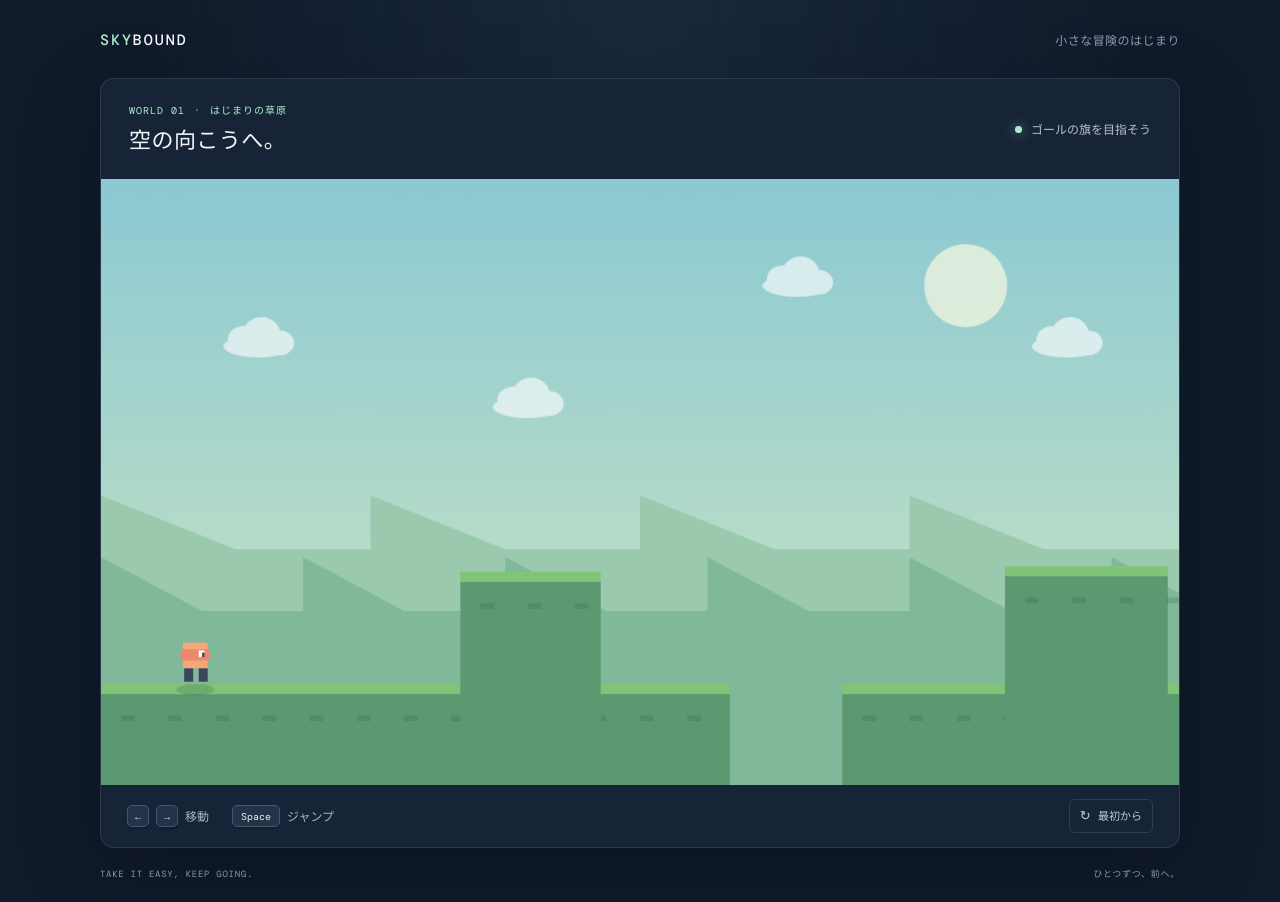
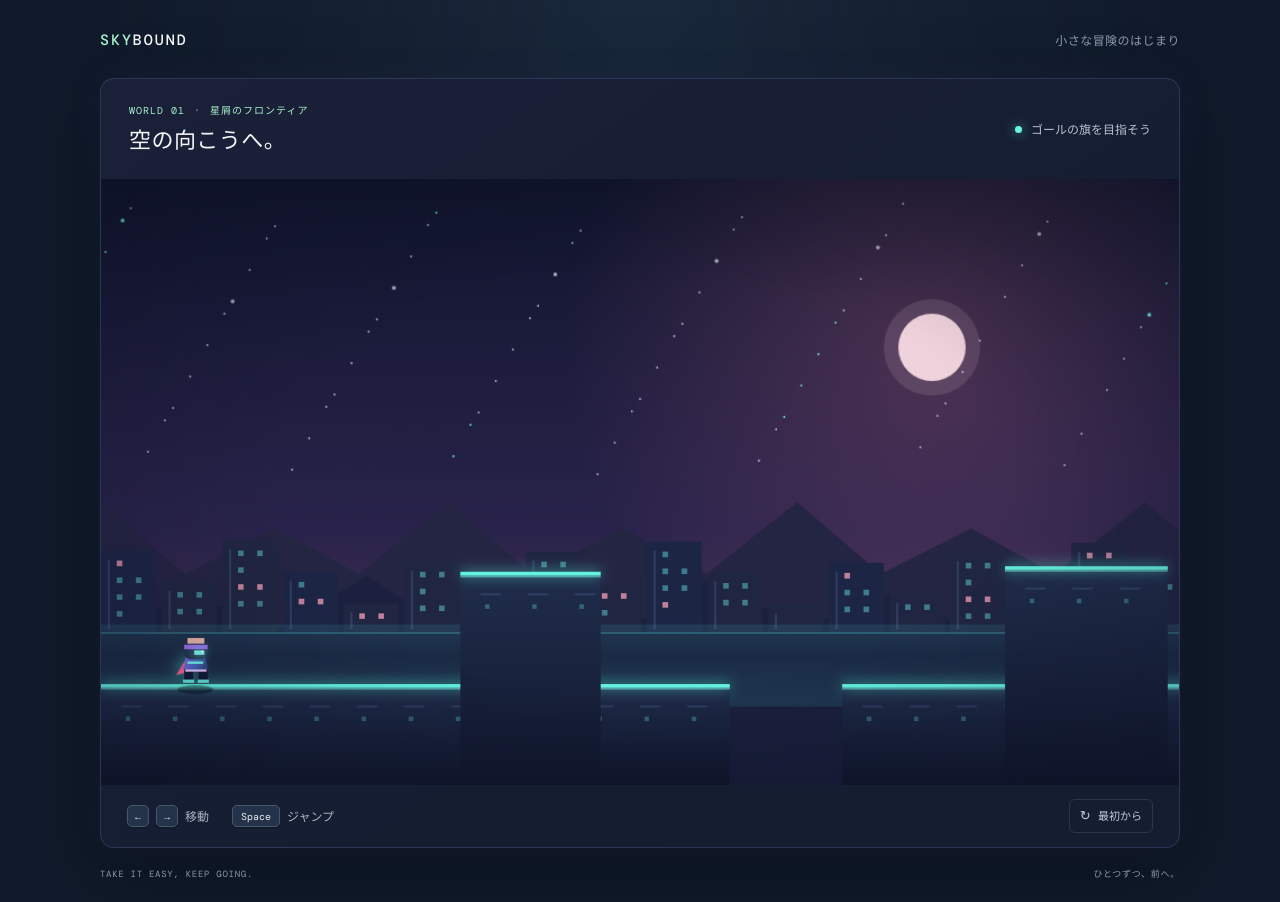
Before and after one commit to kinsan-unix/my-first-app, a plain HTML site: page index.html in a window 1280 px wide. Drawn offline with nearby package versions, Linux system fonts and the light colour scheme; animation ran at ten frames a second.

Commit message:
ゲームっぽい雰囲気に

```diff
--- a/game.js
+++ b/game.js
@@ -117,61 +117,118 @@ function update(delta) {
 
 function drawBackground() {
   const sky = ctx.createLinearGradient(0, 0, 0, canvas.height);
-  sky.addColorStop(0, '#8bc9d3');
-  sky.addColorStop(1, '#d1e7c3');
+  sky.addColorStop(0, '#10152d');
+  sky.addColorStop(0.58, '#29234b');
+  sky.addColorStop(1, '#61415c');
   ctx.fillStyle = sky;
   ctx.fillRect(0, 0, canvas.width, canvas.height);
 
-  ctx.fillStyle = 'rgba(250, 250, 225, .7)';
+  const glow = ctx.createRadialGradient(740 - cameraX * 0.05, 150, 8, 740 - cameraX * 0.05, 150, 330);
+  glow.addColorStop(0, 'rgba(255, 130, 166, .2)');
+  glow.addColorStop(1, 'rgba(255, 130, 166, 0)');
+  ctx.fillStyle = glow;
+  ctx.fillRect(0, 0, canvas.width, canvas.height);
+
+  ctx.fillStyle = 'rgba(255, 225, 232, .9)';
   ctx.beginPath();
-  ctx.arc(770 - cameraX * 0.08, 95, 37, 0, Math.PI * 2);
+  ctx.arc(740 - cameraX * 0.05, 150, 30, 0, Math.PI * 2);
+  ctx.fill();
+  ctx.fillStyle = 'rgba(255, 225, 232, .12)';
+  ctx.beginPath();
+  ctx.arc(740 - cameraX * 0.05, 150, 43, 0, Math.PI * 2);
   ctx.fill();
 
-  drawHills('#9ac9ad', 330, 0.18, 120);
-  drawHills('#80b899', 385, 0.32, 90);
+  drawStars();
+  drawRidge('#242443', 340, 52, 0.12, 0);
+  drawRidge('#1a203d', 390, 36, 0.22, 73);
+  drawCity();
 
-  ctx.fillStyle = 'rgba(255,255,255,.62)';
-  for (let i = 0; i < 5; i++) {
-    const x = ((i * 240 - cameraX * 0.16 + 1300) % 1300 + 1300) % 1300 - 100;
-    const y = 95 + (i % 3) * 54;
-    drawCloud(x, y);
+  const groundGlow = ctx.createLinearGradient(0, 390, 0, 470);
+  groundGlow.addColorStop(0, 'rgba(56, 235, 221, 0)');
+  groundGlow.addColorStop(1, 'rgba(56, 235, 221, .12)');
+  ctx.fillStyle = groundGlow;
+  ctx.fillRect(0, 390, canvas.width, 80);
+}
+
+function drawStars() {
+  for (let i = 0; i < 72; i++) {
+    const worldX = (i * 137 + 29) % 1450;
+    const x = ((worldX - cameraX * 0.035 + 1450) % 1450) * (canvas.width / 1450);
+    const y = 20 + ((i * 83 + 17) % 245);
+    const radius = i % 9 === 0 ? 1.8 : 0.9;
+    ctx.fillStyle = i % 7 === 0 ? 'rgba(113, 247, 232, .9)' : 'rgba(230, 236, 255, .7)';
+    ctx.beginPath();
+    ctx.arc(x, y, radius, 0, Math.PI * 2);
+    ctx.fill();
   }
 }
 
-function drawHills(color, base, speed, size) {
+function drawRidge(color, base, height, speed, phase) {
   ctx.fillStyle = color;
   ctx.beginPath();
   ctx.moveTo(0, canvas.height);
-  for (let x = -size; x <= canvas.width + size; x += size) {
-    const offset = -((cameraX * speed) % (size * 2));
-    ctx.lineTo(x + offset, base - (x % (size * 2) === 0 ? 48 : 0));
-    ctx.lineTo(x + size + offset, base);
+  const segment = 155;
+  const offset = -((cameraX * speed + phase) % segment);
+  for (let x = -segment; x <= canvas.width + segment; x += segment) {
+    const peak = base - ((Math.floor((x + phase) / segment) % 2 === 0) ? height : height * 0.55);
+    ctx.lineTo(x + offset, peak);
+    ctx.lineTo(x + segment * 0.48 + offset, base + 12);
   }
-  ctx.lineTo(canvas.width, canvas.height);
+  ctx.lineTo(canvas.width + segment, canvas.height);
   ctx.closePath();
   ctx.fill();
 }
 
-function drawCloud(x, y) {
-  ctx.beginPath();
-  ctx.ellipse(x, y, 31, 10, 0, 0, Math.PI * 2);
-  ctx.ellipse(x - 13, y - 6, 14, 12, 0, 0, Math.PI * 2);
-  ctx.ellipse(x + 3, y - 10, 17, 16, 0, 0, Math.PI * 2);
-  ctx.ellipse(x + 19, y - 3, 13, 11, 0, 0, Math.PI * 2);
-  ctx.fill();
+function drawCity() {
+  const buildingWidth = 54;
+  const offset = -((cameraX * 0.3) % buildingWidth);
+  for (let i = -1; i < 21; i++) {
+    const x = i * buildingWidth + offset;
+    const height = 24 + ((i * 37 + 180) % 65);
+    const y = 405 - height;
+    ctx.fillStyle = i % 3 === 0 ? '#1d2545' : '#202541';
+    ctx.fillRect(x, y, buildingWidth - 5, height);
+    ctx.fillStyle = 'rgba(105, 128, 187, .24)';
+    ctx.fillRect(x + 6, y + 8, 2, height - 12);
+    for (let row = 0; row < Math.floor((height - 12) / 15); row++) {
+      ctx.fillStyle = (i + row) % 4 === 0 ? 'rgba(255, 164, 190, .72)' : 'rgba(99, 218, 222, .48)';
+      ctx.fillRect(x + 14, y + 9 + row * 15, 5, 5);
+      if ((i + row) % 3 !== 0) ctx.fillRect(x + 31, y + 9 + row * 15, 5, 5);
+    }
+  }
+
+  ctx.fillStyle = 'rgba(80, 218, 221, .45)';
+  ctx.fillRect(0, 404, canvas.width, 1);
+  const horizonGlow = ctx.createLinearGradient(0, 397, 0, 425);
+  horizonGlow.addColorStop(0, 'rgba(80, 218, 221, .12)');
+  horizonGlow.addColorStop(1, 'rgba(80, 218, 221, 0)');
+  ctx.fillStyle = horizonGlow;
+  ctx.fillRect(0, 397, canvas.width, 28);
 }
 
 function drawWorld() {
   for (const platform of platforms) {
     const screenX = platform.x - cameraX;
     if (screenX + platform.width < -5 || screenX > canvas.width + 5) continue;
-    ctx.fillStyle = '#5c9870';
+    const surface = ctx.createLinearGradient(0, platform.y, 0, canvas.height);
+    surface.addColorStop(0, '#202d4b');
+    surface.addColorStop(1, '#11182e');
+    ctx.fillStyle = surface;
     ctx.fillRect(screenX, platform.y, platform.width, canvas.height - platform.y);
-    ctx.fillStyle = '#80c477';
-    ctx.fillRect(screenX, platform.y, platform.width, 9);
-    ctx.fillStyle = 'rgba(39, 91, 65, .2)';
-    for (let x = screenX + 18; x < screenX + platform.width; x += 42) {
-      ctx.fillRect(x, platform.y + 28, 12, 5);
+    ctx.save();
+    ctx.shadowColor = '#55f5df';
+    ctx.shadowBlur = 12;
+    ctx.fillStyle = '#62f3df';
+    ctx.fillRect(screenX, platform.y, platform.width, 3);
+    ctx.restore();
+    ctx.fillStyle = 'rgba(122, 245, 228, .52)';
+    ctx.fillRect(screenX, platform.y + 3, platform.width, 2);
+    ctx.fillStyle = 'rgba(96, 123, 174, .24)';
+    for (let x = screenX + 18; x < screenX + platform.width - 8; x += 42) {
+      ctx.fillRect(x, platform.y + 19, 18, 2);
+      ctx.fillStyle = 'rgba(91, 219, 215, .35)';
+      ctx.fillRect(x + 4, platform.y + 29, 4, 4);
+      ctx.fillStyle = 'rgba(96, 123, 174, .24)';
     }
   }
 
@@ -180,16 +237,20 @@ function drawWorld() {
 }
 
 function drawGoal(x) {
-  ctx.fillStyle = '#f8f3dc';
-  ctx.fillRect(x, FLOOR_Y - 105, 5, 105);
-  ctx.fillStyle = '#f07868';
+  ctx.save();
+  ctx.shadowColor = '#64f8e2';
+  ctx.shadowBlur = 22;
+  ctx.fillStyle = '#8bfff0';
+  ctx.fillRect(x, FLOOR_Y - 108, 4, 108);
+  ctx.fillStyle = '#70f5df';
   ctx.beginPath();
-  ctx.moveTo(x + 5, FLOOR_Y - 104);
-  ctx.lineTo(x + 48, FLOOR_Y - 90);
-  ctx.lineTo(x + 5, FLOOR_Y - 75);
+  ctx.moveTo(x + 4, FLOOR_Y - 104);
+  ctx.lineTo(x + 47, FLOOR_Y - 91);
+  ctx.lineTo(x + 4, FLOOR_Y - 78);
   ctx.closePath();
   ctx.fill();
-  ctx.fillStyle = '#f8f3dc';
+  ctx.restore();
+  ctx.fillStyle = '#d9fff6';
   ctx.beginPath();
   ctx.ellipse(x + 2, FLOOR_Y, 14, 4, 0, 0, Math.PI * 2);
   ctx.fill();
@@ -198,21 +259,65 @@ function drawGoal(x) {
 function drawPlayer() {
   const x = player.x - cameraX;
   const y = player.y;
-  ctx.fillStyle = 'rgba(28, 58, 59, .18)';
+
+  ctx.fillStyle = 'rgba(4, 9, 25, .42)';
   ctx.beginPath();
-  ctx.ellipse(x + player.width / 2, y + player.height + 5, 17, 5, 0, 0, Math.PI * 2);
+  ctx.ellipse(x + player.width / 2, y + player.height + 5, 16, 4, 0, 0, Math.PI * 2);
   ctx.fill();
-  ctx.fillStyle = '#f4a879';
-  ctx.fillRect(x + 3, y + 5, 22, 23);
-  ctx.fillStyle = '#ed876f';
-  ctx.fillRect(x + 1, y + 11, 26, 10);
-  ctx.fillStyle = '#36485a';
-  ctx.fillRect(x + 4, y + 28, 8, 12);
-  ctx.fillRect(x + 17, y + 28, 8, 12);
-  ctx.fillStyle = '#fff9e7';
-  ctx.fillRect(x + 17, y + 12, 5, 6);
-  ctx.fillStyle = '#344451';
-  ctx.fillRect(x + 20, y + 14, 2, 4);
+
+  ctx.save();
+  ctx.shadowColor = '#54f3e5';
+  ctx.shadowBlur = 14;
+  ctx.fillStyle = '#ff668f';
+  ctx.beginPath();
+  ctx.moveTo(x + 6, y + 19);
+  ctx.lineTo(x - 3, y + 34);
+  ctx.lineTo(x + 9, y + 31);
+  ctx.lineTo(x + 13, y + 23);
+  ctx.closePath();
+  ctx.fill();
+  ctx.restore();
+
+  ctx.fillStyle = '#121a35';
+  ctx.fillRect(x + 4, y + 29, 8, 11);
+  ctx.fillRect(x + 17, y + 29, 8, 11);
+  ctx.fillStyle = '#66e9df';
+  ctx.fillRect(x + 3, y + 38, 10, 3);
+  ctx.fillRect(x + 16, y + 38, 10, 3);
+
+  const armor = ctx.createLinearGradient(x, y + 15, x + player.width, y + 29);
+  armor.addColorStop(0, '#9c6af5');
+  armor.addColorStop(0.55, '#4a68c3');
+  armor.addColorStop(1, '#27365e');
+  ctx.fillStyle = armor;
+  ctx.beginPath();
+  ctx.moveTo(x + 6, y + 16);
+  ctx.lineTo(x + 22, y + 16);
+  ctx.lineTo(x + 26, y + 29);
+  ctx.lineTo(x + 3, y + 29);
+  ctx.closePath();
+  ctx.fill();
+  ctx.fillStyle = '#74fff0';
+  ctx.fillRect(x + 7, y + 22, 14, 2);
+  ctx.fillStyle = '#e7c7ff';
+  ctx.fillRect(x + 5, y + 29, 19, 2);
+
+  ctx.fillStyle = '#263253';
+  ctx.beginPath();
+  ctx.roundRect(x + 4, y + 3, 21, 17, 6);
+  ctx.fill();
+  ctx.fillStyle = '#edb7ab';
+  ctx.fillRect(x + 7, y + 1, 15, 5);
+  ctx.fillStyle = '#9d70ef';
+  ctx.fillRect(x + 4, y + 7, 21, 4);
+  ctx.save();
+  ctx.shadowColor = '#62fff0';
+  ctx.shadowBlur = 8;
+  ctx.fillStyle = '#7bfff2';
+  ctx.fillRect(x + 13, y + 12, 9, 4);
+  ctx.restore();
+  ctx.fillStyle = '#f4f0ff';
+  ctx.fillRect(x + 19, y + 12, 2, 2);
 }
 
 function render() {
--- a/index.html
+++ b/index.html
@@ -3,8 +3,8 @@
 <head>
   <meta charset="UTF-8">
   <meta name="viewport" content="width=device-width, initial-scale=1.0">
-  <meta name="theme-color" content="#101a2a">
-  <title>SKYBOUND - 横スクロールアクション</title>
+  <meta name="theme-color" content="#10152d">
+  <title>SKYBOUND - 星屑のフロンティア</title>
   <link rel="stylesheet" href="style.css">
   <script src="game.js" defer></script>
 </head>
@@ -18,7 +18,7 @@
     <section class="game-card" aria-label="横スクロールアクションゲーム">
       <div class="game-topline">
         <div>
-          <p class="eyebrow">WORLD 01 <span>・</span> はじまりの草原</p>
+          <p class="eyebrow">WORLD 01 <span>・</span> 星屑のフロンティア</p>
           <h1>空の向こうへ。</h1>
         </div>
         <p class="objective"><span class="objective-dot"></span> ゴールの旗を目指そう</p>
--- a/style.css
+++ b/style.css
@@ -60,10 +60,10 @@ button { font: inherit; }
 
 .game-card {
   overflow: hidden;
-  border: 1px solid rgba(188, 207, 224, .12);
+  border: 1px solid rgba(133, 151, 224, .2);
   border-radius: 14px;
-  background: #172437;
-  box-shadow: 0 24px 80px rgba(0, 0, 0, .23);
+  background: linear-gradient(145deg, #1a2038, #151d31 65%);
+  box-shadow: 0 24px 80px rgba(0, 0, 0, .3), 0 0 36px rgba(96, 85, 196, .08);
 }
 
 .game-topline { min-height: 100px; padding: 20px 28px; }
@@ -98,15 +98,25 @@ h1 {
   width: 7px;
   height: 7px;
   border-radius: 50%;
-  background: var(--mint);
-  box-shadow: 0 0 12px rgba(168, 240, 204, .6);
+  background: #6af5df;
+  box-shadow: 0 0 12px rgba(106, 245, 223, .7);
 }
 
 .canvas-wrap {
   position: relative;
   overflow: hidden;
-  background: #9bd7d3;
+  background: #10152d;
   line-height: 0;
+}
+
+.canvas-wrap::after {
+  position: absolute;
+  inset: 0;
+  background:
+    radial-gradient(ellipse at center, transparent 48%, rgba(10, 13, 31, .32) 100%),
+    linear-gradient(180deg, rgba(10, 13, 31, .12), transparent 20%, transparent 85%, rgba(10, 13, 31, .18));
+  content: "";
+  pointer-events: none;
 }
 
 canvas {
@@ -119,10 +129,11 @@ canvas {
 .game-message {
   position: absolute;
   inset: 0;
+  z-index: 1;
   display: grid;
   place-content: center;
   gap: 8px;
-  background: rgba(12, 25, 39, .54);
+  background: rgba(12, 15, 38, .58);
   color: #fff;
   text-align: center;
   line-height: 1.5;
```
Also changed, not shown: 1 other file.
